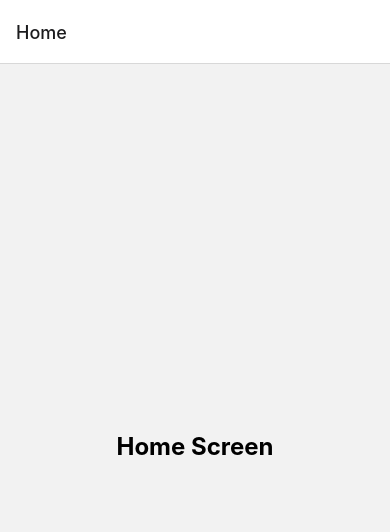
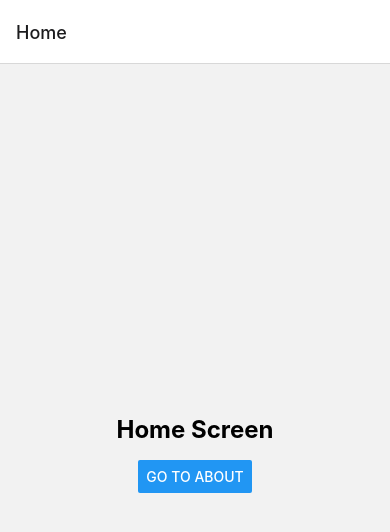
Before and after one commit to theo-fortune/rn-navigation, a React Native app: screen /Home in a window 390 px wide. Shown: the top 532 px of the page. Built offline with nearby package versions, Linux system fonts and the light colour scheme.

Commit message:
navigation between screens

```diff
--- a/App.js
+++ b/App.js
@@ -8,7 +8,7 @@ const Stack = createNativeStackNavigator();
 export default function App() {
   return (
     <NavigationContainer>
-      <Stack.Navigator>
+      <Stack.Navigator initialRouteName="Home">
         <Stack.Screen name="Home" component={HomeScreen} />
         <Stack.Screen name="About" component={AboutScreen} />
       </Stack.Navigator>
--- a/screens/AboutScreen.js
+++ b/screens/AboutScreen.js
@@ -1,9 +1,13 @@
-import { View, Text, StyleSheet } from "react-native";
+import { View, Text, StyleSheet, Button } from "react-native";
+import { useNavigation } from "@react-navigation/native";
 
 export default function AboutScreen() {
+  const navigation = useNavigation();
+
   return (
     <View style={styles.container}>
-      <Text style={styles.text}>about Screen</Text>
+      <Text style={styles.text}>About Screen</Text>
+      <Button title="Go Home" onPress={()=>navigation.navigate("Home")}/>
     </View>
   );
 }
--- a/screens/HomeScreen.js
+++ b/screens/HomeScreen.js
@@ -1,11 +1,15 @@
-import { View, Text, StyleSheet } from 'react-native';
+import { View, Text, StyleSheet, Button } from "react-native";
 
-export default function HomeScreen() {
+export default function HomeScreen({ navigation }) {
   return (
     <View style={styles.container}>
       <Text style={styles.text}>Home Screen</Text>
+      <Button
+        title="Go to About"
+        onPress={() => navigation.navigate("About")}
+      />
     </View>
-  )
+  );
 }
 
 const styles = StyleSheet.create({
@@ -18,5 +22,5 @@ const styles = StyleSheet.create({
     fontSize: 24,
     fontWeight: "bold",
     marginBottom: 16,
-  }
-})
+  },
+});
```
